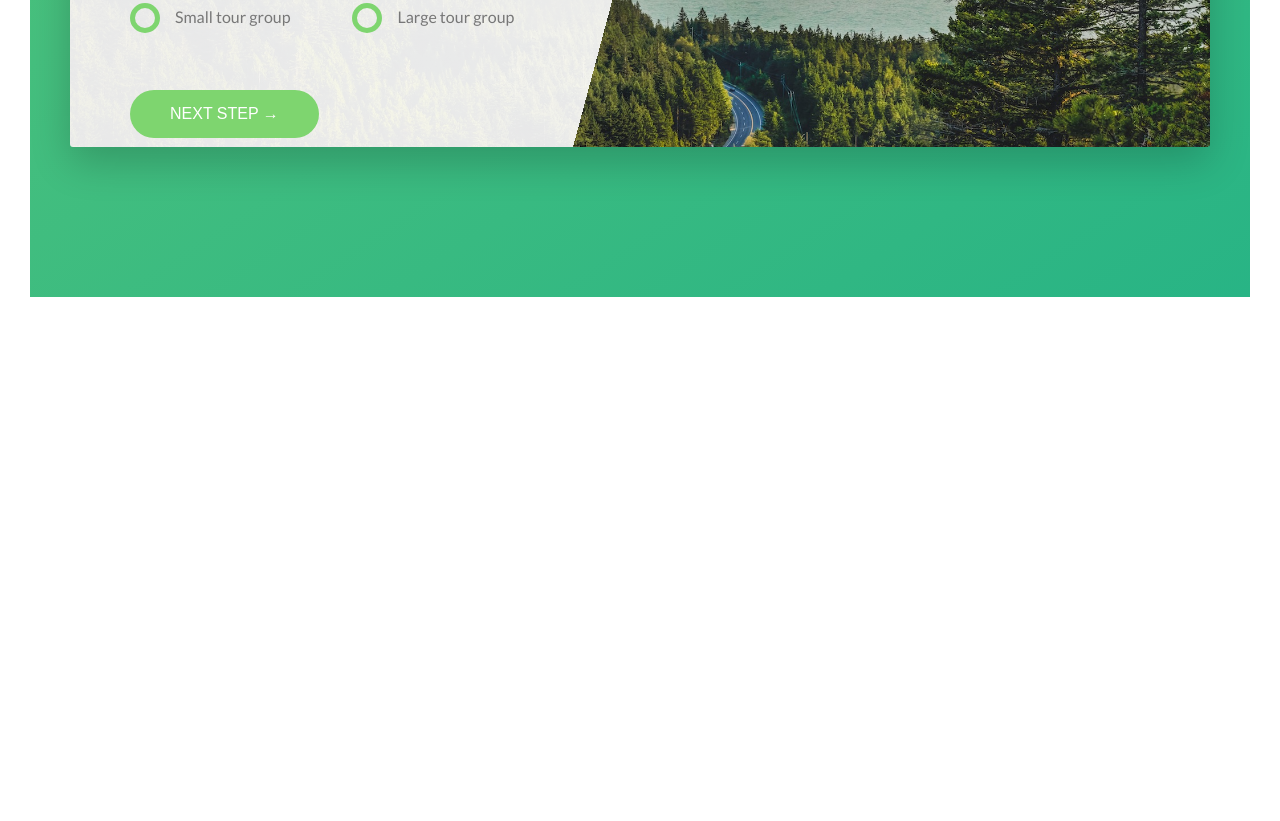
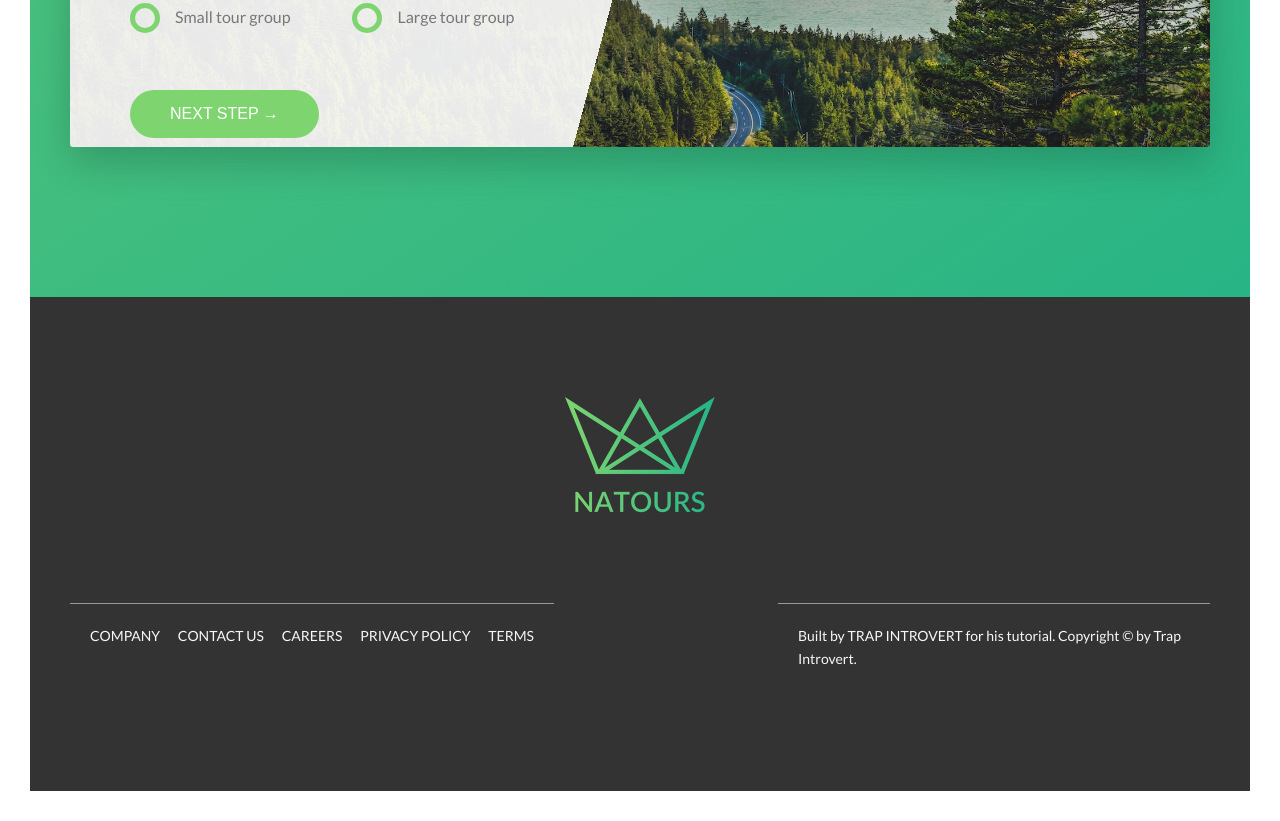
Before and after one commit to Trapintrovert/natours, a website: page index.html in a window 1280 px wide. Shown: the part 4994-5815 px from the top of the page. Before the commit the page ends 5321 px from the top, so only its background shows below. Drawn offline with Linux system fonts and the light colour scheme.

Commit message:
footer done

```diff
--- a/index.html
+++ b/index.html
@@ -383,6 +383,41 @@
       </section>
     </main>
 
+    <footer class="footer">
+      <div class="footer__logo-box">
+        <img src="img/logo-green-2x.png" alt="Full logo" class="footer__logo" />
+      </div>
+      <div class="row">
+        <div class="col-1-of-2">
+          <div class="footer__navigation">
+            <ul class="footer__list">
+              <li class="footer__item">
+                <a href="#" class="footer__link">Company</a>
+              </li>
+              <li class="footer__item">
+                <a href="#" class="footer__link">Contact us</a>
+              </li>
+              <li class="footer__item">
+                <a href="#" class="footer__link">Careers</a>
+              </li>
+              <li class="footer__item">
+                <a href="#" class="footer__link">Privacy policy</a>
+              </li>
+              <li class="footer__item">
+                <a href="#" class="footer__link">Terms</a>
+              </li>
+            </ul>
+          </div>
+        </div>
+        <div class="col-1-of-2">
+          <p class="footer__copyright">
+            Built by <a href="#" class="footer__link">Trap Introvert </a> for
+            his tutorial. Copyright &copy; by Trap Introvert.
+          </p>
+        </div>
+      </div>
+    </footer>
+
     <!-- <section class="grid-text">
       <div class="row">
         <div class="col-1-of-2">
--- a/sass/abstracts/_variables.scss
+++ b/sass/abstracts/_variables.scss
@@ -15,6 +15,7 @@ $color-grey-light-2: #eee;
 
 $color-grey-dark: #777;
 $color-grey-dark-2: #999;
+$color-grey-dark-3: #333;
 
 $color-white: #fff;
 $color-black: #000;
--- /dev/null
+++ b/sass/layout/_footer.scss
@@ -0,0 +1,58 @@
+.footer {
+  background-color: $color-grey-dark-3;
+  padding: 10rem 0;
+  font-size: 1.4rem;
+  color: $color-grey-light-1;
+
+  &__logo-box {
+    text-align: center;
+    margin-bottom: 8rem;
+  }
+
+  &__logo {
+    width: 15rem;
+    height: auto;
+  }
+
+  &__navigation {
+    border-top: 1px solid $color-grey-dark-2;
+    padding: 2rem;
+    display: inline-block;
+  }
+
+  &__list {
+    list-style: none;
+  }
+  &__item {
+    display: inline-block;
+
+    &:not(:last-child) {
+      margin-right: 1.5rem;
+    }
+  }
+  &__link {
+    &:link,
+    &:visited {
+      color: $color-grey-light-1;
+      background-color: $color-grey-dark-3;
+      text-decoration: none;
+      text-transform: uppercase;
+      display: inline-block;
+      transition: all 0.2s;
+    }
+
+    &:hover,
+    &:active {
+      color: $color-primary;
+      box-shadow: 0 1rem 2rem rgba($color-black, 0.4);
+      transform: rotate(5deg) scale(1.3);
+    }
+  }
+
+  &__copyright {
+    border-top: 1px solid $color-grey-dark-2;
+    padding: 2rem;
+    width: 80%;
+    float: right;
+  }
+}
--- a/sass/main.scss
+++ b/sass/main.scss
@@ -15,6 +15,7 @@
 @import 'components/form';
 @import 'components/story';
 
+@import 'layout/footer';
 @import 'layout/grid';
 @import 'layout/header';
 
```
Also changed, not shown: css/style.css.
